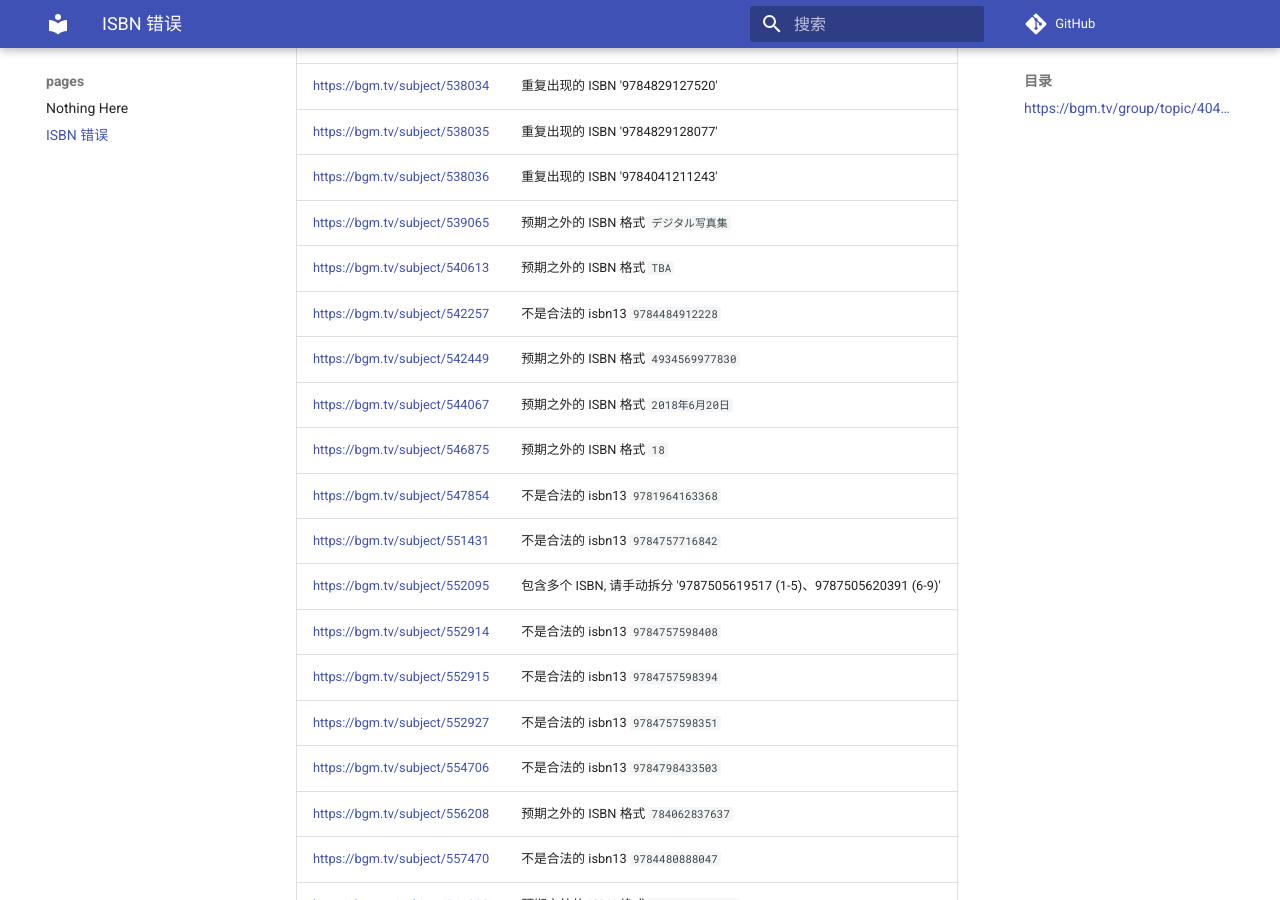
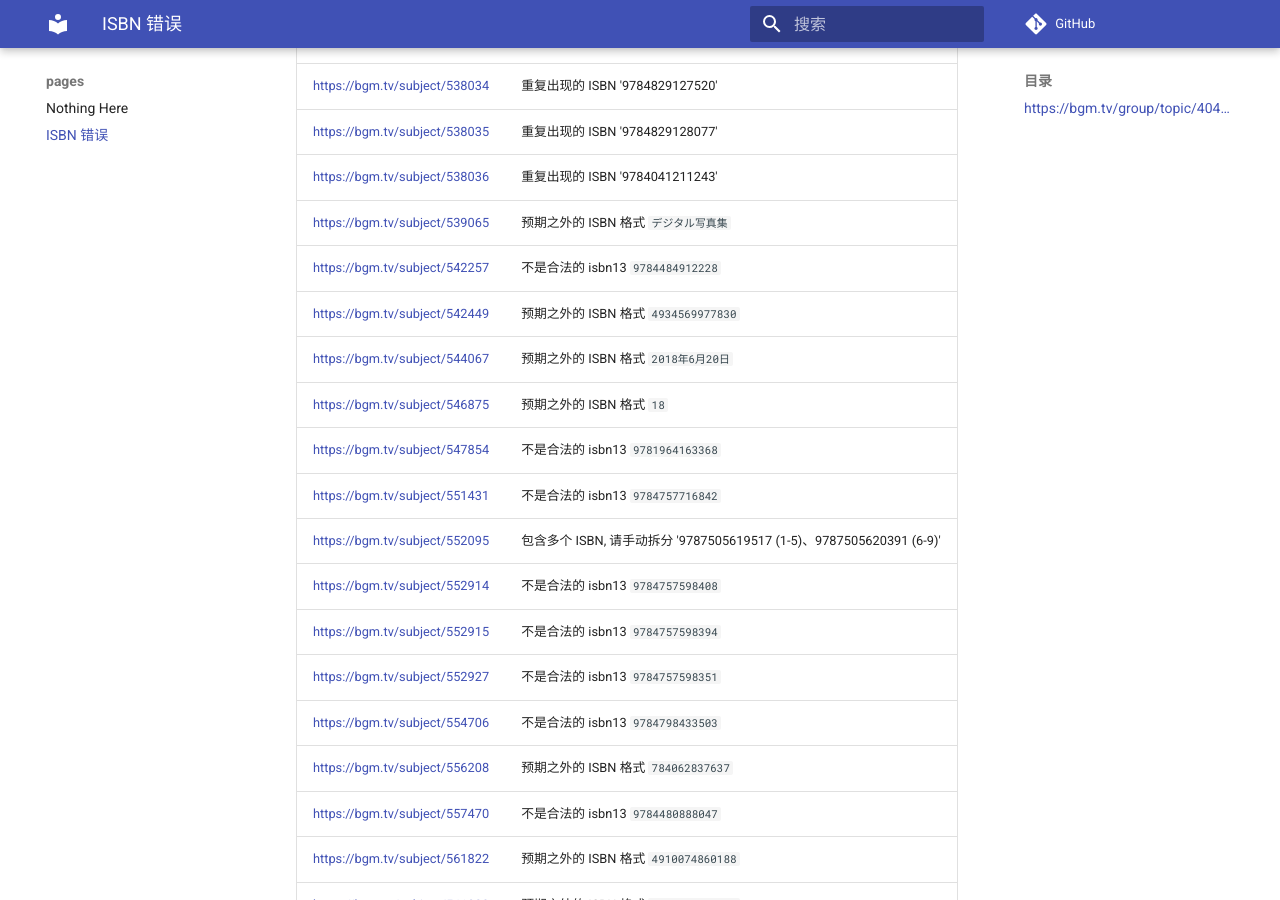
Before and after one commit to trim21/bangumi-pages, an MkDocs documentation site: the page built from docs/isbn.md, in a window 1280 px wide and 900 px high, scrolled down 6620 px. Built offline with MkDocs 1.6.1 and Material for MkDocs 9.7.7, drawn with Linux system fonts in a browser that asks for light colours; comment, search, counter and statistics services are not loaded; part of the change alters nothing that is shown.

Commit message:
update isbn.md

```diff
--- a/docs/isbn.md
+++ b/docs/isbn.md
@@ -1,7 +1,7 @@
 # ISBN 错误
 ## <https://bgm.tv/group/topic/404801>
 
-total 227
+total 226
 
 | url | error |
 | --- |  ---  |
@@ -149,7 +149,6 @@ total 227
 | <https://bgm.tv/subject/538035> | 重复出现的 ISBN '9784829128077' |
 | <https://bgm.tv/subject/538036> | 重复出现的 ISBN '9784041211243' |
 | <https://bgm.tv/subject/539065> | 预期之外的 ISBN 格式 `デジタル写真集` |
-| <https://bgm.tv/subject/540613> | 预期之外的 ISBN 格式 `TBA` |
 | <https://bgm.tv/subject/542257> | 不是合法的 isbn13 <code>9784484912228</code> |
 | <https://bgm.tv/subject/542449> | 预期之外的 ISBN 格式 `4934569977830` |
 | <https://bgm.tv/subject/544067> | 预期之外的 ISBN 格式 `2018年6月20日` |
```
